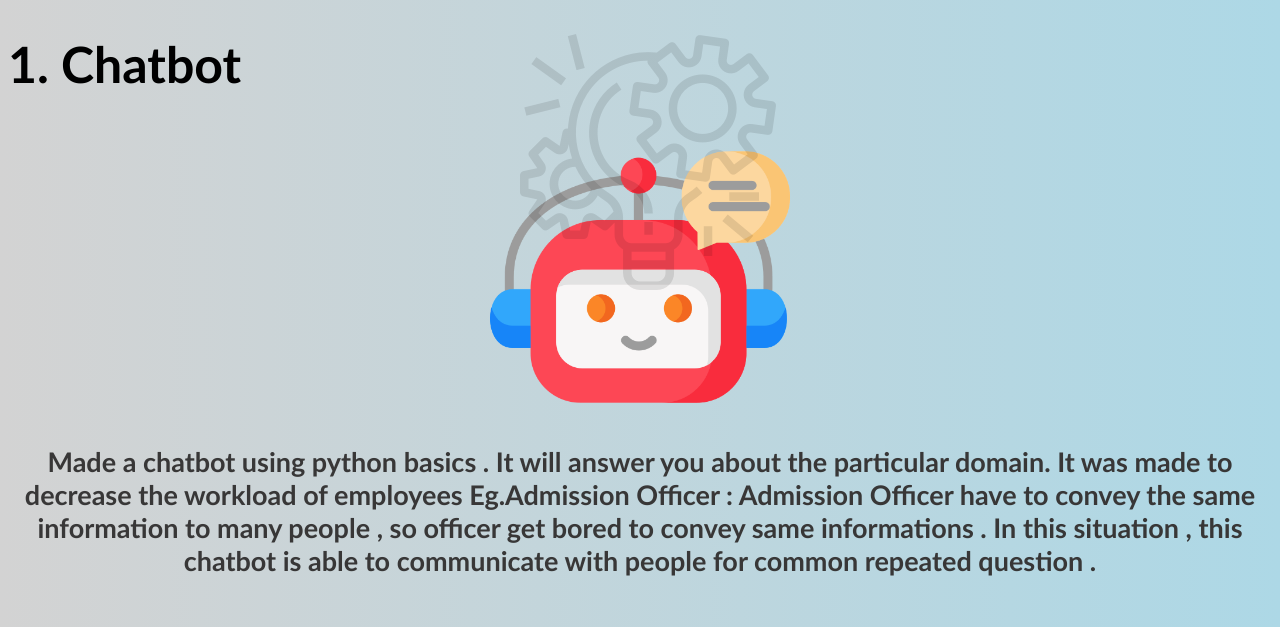
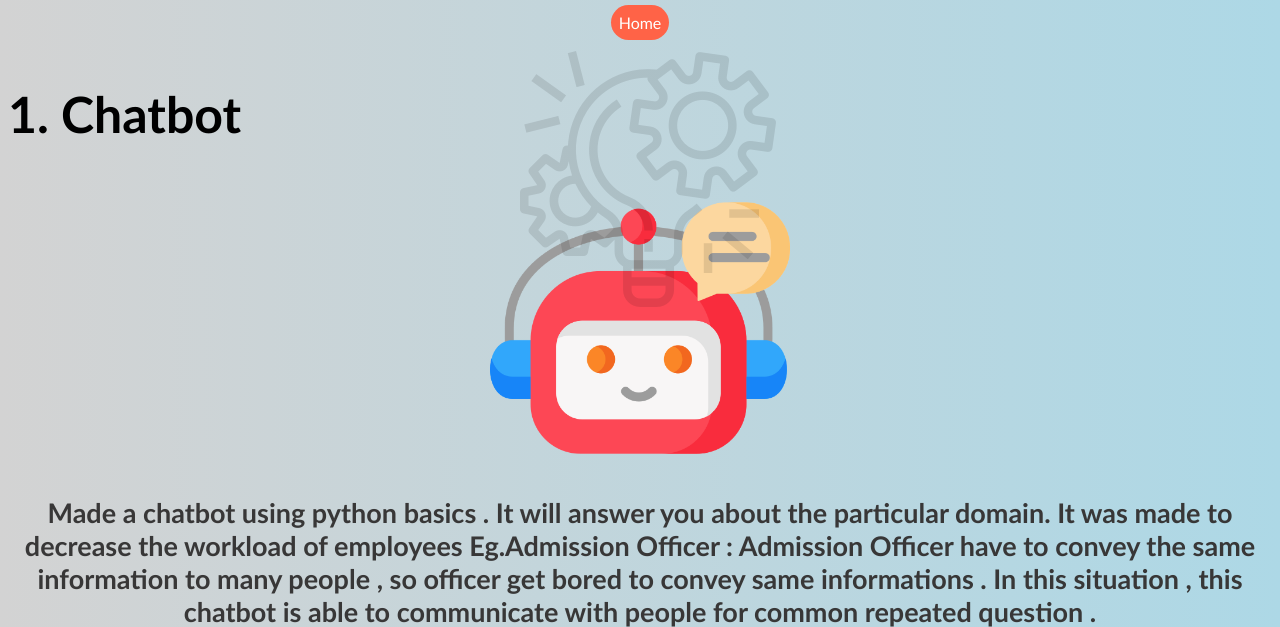
Before and after one commit to Foxranger02/portfolio, a plain HTML site: page project.html in a window 1280 px wide. Shown: the top 627 px of the page. Drawn offline with Linux system fonts and the light colour scheme.

Commit message:
Update project.html

```diff
--- a/project.html
+++ b/project.html
@@ -9,6 +9,9 @@
     <link rel="stylesheet" href="css/style.css">
 </head>
 <body id="container">
+    <div style="text-align: center;margin-top:1%;">
+            <a href="index.html" id="send" style="padding: 8px ;">Home</a>
+    </div><br>
     <img src="images/project-management.png" alt="" id="banner" >
     <h1 style="font-family:'Trebuchet MS', 'Lucida Sans Unicode', 'Lucida Grande', 'Lucida Sans', Arial, sans-serif  ; font-size: 50px; ">1. Chatbot</h1>
     <img src="images/robot.png" alt="" class="center" >
```
